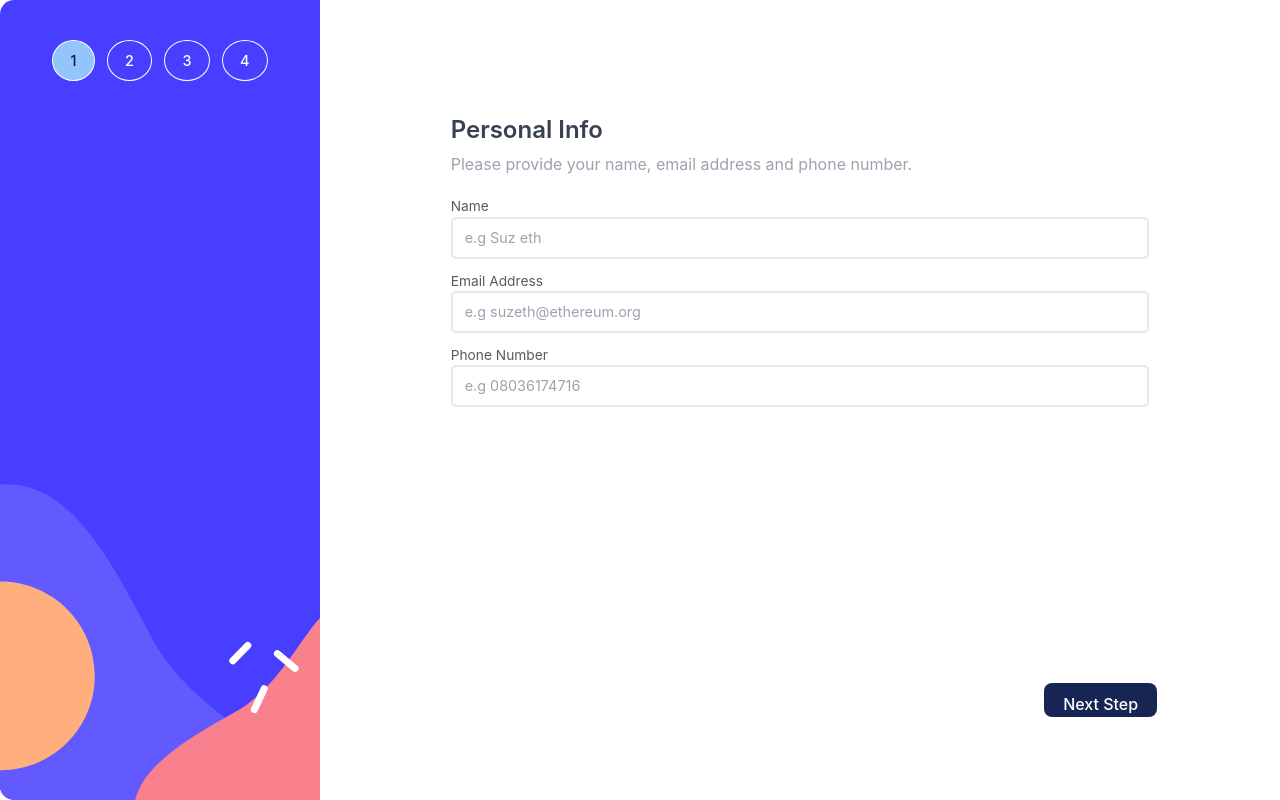
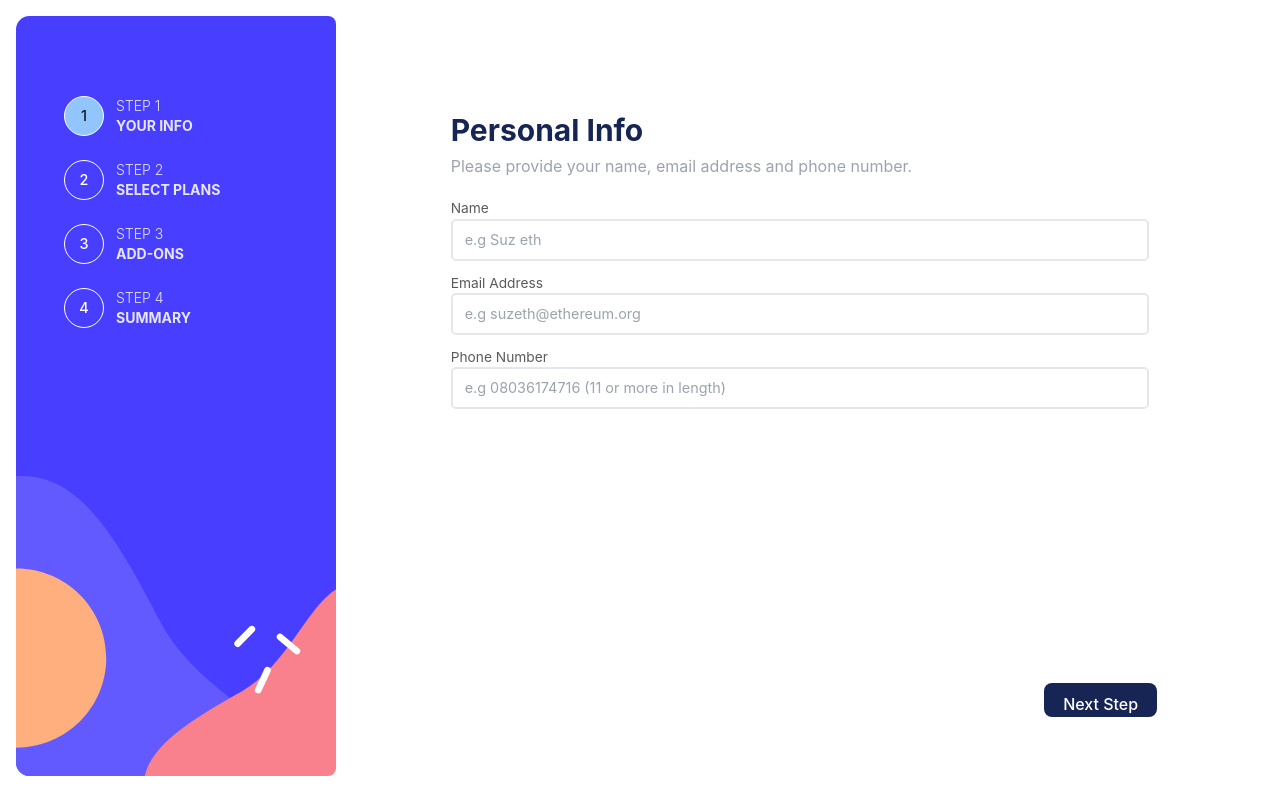
Before and after one commit to gudchyld/multi-step-form, a React (Vite) app: page / in a window 1280 px wide. Built offline with nearby package versions, Linux system fonts and the light colour scheme.

Commit message:
fixed form validations

```diff
--- a/src/App.css
+++ b/src/App.css
@@ -1,9 +1,19 @@
-.button-holder > button{
+.button-holder  button{
   border-radius: 50%;
   border: 1px solid white ;
   /* background: transparent; */
   /* color: white; */
   font-size: 0.9rem;
+  height: 40px;
+  width: 40px;
+  display: flex;
+  justify-content: center;
+  align-items: center;
+
+}
+
+.text-color{
+  color: rgb(23, 37, 84);
 }
 
 .form-holder span{
--- a/src/App.jsx
+++ b/src/App.jsx
@@ -69,8 +69,22 @@ function App() {
   const [selectedAddOn, setSelectedAddOn] = useState([]);
   const [selectedAddOnObj, setSelectedAddOnObj] = useState([]);
 
+  // PersonalInfo form Validations
+  const [name, setName] = useState("");
+  const [email, setEmail] = useState("");
+  const [phone, setPhone] = useState("");
+  const [error, setError] = useState({});
+
   const componentsArray = [
-    <PersonalInfo key={1} />,
+    <PersonalInfo
+      key={1}
+      name={name}
+      setName={setName}
+      email={email}
+      setEmail={setEmail}
+      phone={phone}
+      setPhone={setPhone}
+    />,
     <Plan
       key={2}
       apiData={data}
@@ -98,6 +112,43 @@ function App() {
     <Final key={5} />,
   ];
 
+  //  function to handle form validation
+  const validateForm = () => {
+    let errors = {};
+    let isValid = true;
+
+    // validate user name
+    if (name.trim() === "") {
+      errors.name = "Username is required";
+      isValid = false;
+    }
+    // validate email
+    if (!/^[^\s@]+@[^\s@]+\.[^\s@]+$/.test(email)) {
+      errors.email = "Invalid email address";
+      isValid = false;
+    }
+    //validate phone number
+    if (phone.length < 11) {
+      errors.phone = "invalid phone number";
+      isValid = false;
+    }
+
+    setError(errors);
+    return isValid;
+  };
+
+  //  const handleFormSubmit = (e) => {
+  //   e.preventDefault();
+
+  //   if (validateForm()) {
+  //     // Form is valid,
+  //     console.log('Form is valid');
+  //   } else {
+  //     console.log('Form is invalid');
+  //   }
+  // };
+
+  // function to handle monthly/yearly toggle functionality
   function handleToggleClick() {
     console.log("togle fired!!");
     setTenureMonthly(!tenureMonthly);
@@ -109,8 +160,12 @@ function App() {
   }
 
   function handleNextButton() {
+    if (validateForm()) {
       if (currentIndex < componentsArray.length - 1) {
         setCurrentIndex((prevIndex) => prevIndex + 1);
+      }
+    } else {
+      console.log("Form is invalid");
     }
   }
 
@@ -120,10 +175,12 @@ function App() {
 
   return (
     <>
-      <div className="h-[100vh] bg-sky-100 md:bg-white md:grid md:grid-cols-12 md:grid-rows-12">
+      <div className="h-[100vh] flex flex-col justify-between bg-sky-100 md:bg-white md:grid md:grid-cols-12 md:grid-rows-12">
         {/* navigation */}
-        <div className="background w-[100%] h-1/4 md:h-[100%] md:col-span-3 md:row-[1/13] bg-no-repeat bg-cover pb-14 md:shrink-0">
-          <div className="button-holder flex justify-center py-10 gap-3">
+        <div className="background w-[100%] h-1/4 md:h-[95%] md:col-span-3 md:row-[1/13] bg-no-repeat bg-cover pb-14 md:shrink-0 md:m-4 md:rounded-lg">
+          {/* top navigation buttons */}
+          <div className="button-holder flex justify-center py-10 gap-3 md:flex-col md:pl-10 md:pt-10 md:mt-10 md:ml-2 md:gap-6">
+            <div className="md:flex md:gap-3">
               <button
                 className={`${
                   currentIndex === 0
@@ -133,6 +190,13 @@ function App() {
               >
                 1
               </button>
+              <div className="hidden md:flex md:flex-col">
+                <p className="md:font-light md:text-sm">STEP 1</p>
+                <p className="md:font-bold md:text-sm">YOUR INFO</p>
+              </div>
+            </div>
+
+            <div className="md:flex md:gap-3">
               <button
                 className={`${
                   currentIndex === 1
@@ -142,6 +206,13 @@ function App() {
               >
                 2
               </button>
+              <div className="hidden md:flex md:flex-col">
+                <p className="md:font-light md:text-sm">STEP 2</p>
+                <p className="md:font-bold md:text-sm">SELECT PLANS</p>
+              </div>
+            </div>
+
+            <div className="md:flex md:gap-3">
               <button
                 className={`${
                   currentIndex === 2
@@ -151,6 +222,13 @@ function App() {
               >
                 3
               </button>
+              <div className="hidden md:flex md:flex-col">
+                <p className="md:font-light md:text-sm">STEP 3</p>
+                <p className="md:font-bold md:text-sm">ADD-ONS</p>
+              </div>
+            </div>
+
+            <div className="md:flex md:gap-3">
               <button
                 className={`${
                   currentIndex === 3
@@ -160,13 +238,18 @@ function App() {
               >
                 4
               </button>
+              <div className="hidden md:flex md:flex-col">
+                <p className="md:font-light md:text-sm">STEP 4</p>
+                <p className="md:font-bold md:text-sm">SUMMARY</p>
+              </div>
+            </div>
           </div>
         </div>
 
         {/* Second section on larger screen */}
 
         {/* Components */}
-          <div className="w-[80vw] mx-auto mt-[-60px] md:m-auto md:w-full md:col-start-5 md:col-span-7 md:row-[2/8] ">
+        <div className="w-[80vw] mx-auto absolute top-[150px] left-0 right-0 md:static md:m-auto md:w-full md:col-start-5 md:col-span-7 md:row-[2/8] ">
           {componentsArray[currentIndex]}
         </div>
         {/* bottom toggle buttons */}
@@ -199,7 +282,6 @@ function App() {
           </div>
         </div>
       </div>
-
     </>
   );
 }
--- a/src/components/AddOn.jsx
+++ b/src/components/AddOn.jsx
@@ -51,7 +51,7 @@ function AddOn({
     <>
       <div className="w-full md:w-full bg-white rounded-xl px-6 pt-9 pb-12">
         <div className="text-left">
-          <h2 className="text-2xl font-semibold text-gray-700 pb-1.5">
+          <h2 className="text-2xl font-semibold text-gray-700 pb-1.5 md:text-3xl md:font-bold text-color">
             Pick add-ons
           </h2>
           <p className="w-[90%] text-gray-400">
--- a/src/components/Final.jsx
+++ b/src/components/Final.jsx
@@ -8,7 +8,7 @@ function Final() {
         <div className="w-full md:w-full bg-white rounded-xl px-6 py-14">
             <div className='flex flex-col items-center gap-4 py-8'>
                 <img className='w-14 h-14' src={thankYou} alt="Thank You" />
-                <h3 className='font-bold text-2xl pt-2'>Thank You!</h3>
+                <h3 className='font-bold text-2xl pt-2 md:text-3xl md:font-bold text-color'>Thank You!</h3>
                 <p className='text-gray-400 text-center px-2'>Thanks for confirming your subscription! We hope you have fun using our
                     platform. If you ever need support, please feel free to email us at
                     support@loremgaming.com.
--- a/src/components/PersonalInfo.jsx
+++ b/src/components/PersonalInfo.jsx
@@ -1,8 +1,8 @@
-function PersonalInfo() {
+function PersonalInfo({ name, setName, email, setEmail, phone, setPhone }) {
   return (
     <div className="w-full md:w-full bg-white rounded-xl px-6 pt-9 pb-12">
       <div className="text-left">
-        <h2 className="text-2xl font-semibold text-gray-700 pb-1.5">
+        <h2 className="text-color text-2xl md:text-3xl md:font-bold font-semibold pb-1.5">
           Personal Info
         </h2>
         <p className="w-[90%] text-gray-400">
@@ -12,31 +12,37 @@ function PersonalInfo() {
       <div className="form-holder mt-5">
         <form action="" className="flex flex-col gap-3">
           <div className="flex flex-col items-start">
-            <span>Name</span>
+            <span className="text-color">Name</span>
             <input
               className="bg-transparent border-2 w-full py-2 px-3"
               type="name"
+              value={name}
+              onChange={(e) => setName(e.target.value)}
               placeholder="e.g Suz eth"
               required
             />
           </div>
 
           <div className="flex flex-col items-start">
-            <span>Email Address</span>
+            <span className="text-color">Email Address</span>
             <input
               className="bg-transparent border-2 w-full py-2 px-3"
               type="email"
+              value={email}
+              onChange={(e) => setEmail(e.target.value)}
               placeholder="e.g suzeth@ethereum.org"
               required
             />
           </div>
 
           <div className="flex flex-col items-start">
-            <span>Phone Number</span>
+            <span className="text-color">Phone Number</span>
             <input
               className="bg-transparent border-2 w-full py-2 px-3"
               type="text"
-              placeholder="e.g 08036174716"
+              value={phone}
+              onChange={(e) => setPhone(e.target.value)}
+              placeholder="e.g 08036174716 (11 or more in length)"
               required
             />
           </div>
--- a/src/components/Summary.jsx
+++ b/src/components/Summary.jsx
@@ -16,7 +16,7 @@ function Summary({ selectedPlan, selectedAddOnObj, handleChangeButton }) {
     <>
       <div className="w-full md:w-full bg-white rounded-xl px-6 pt-9 pb-12">
         <div className="text-left">
-          <h2 className="text-2xl font-semibold text-gray-700 pb-1.5">
+          <h2 className="text-2xl font-semibold text-gray-700 pb-1.5 md:text-3xl md:font-bold text-color">
             Finishing Up
           </h2>
           <p className="w-[90%] text-gray-400">
```
Also changed, not shown: src/components/Plan.jsx (+7 -7 lines). Lines whose indentation alone changed are shown as unchanged.
